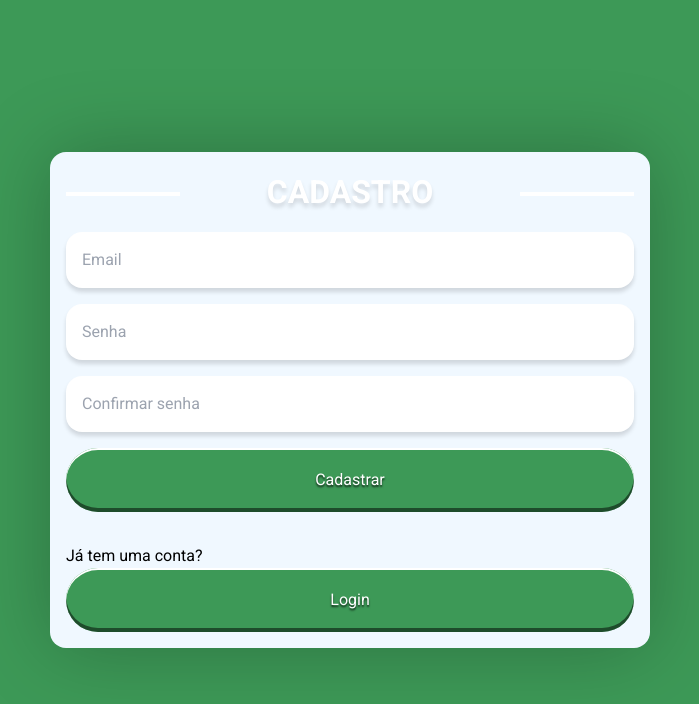
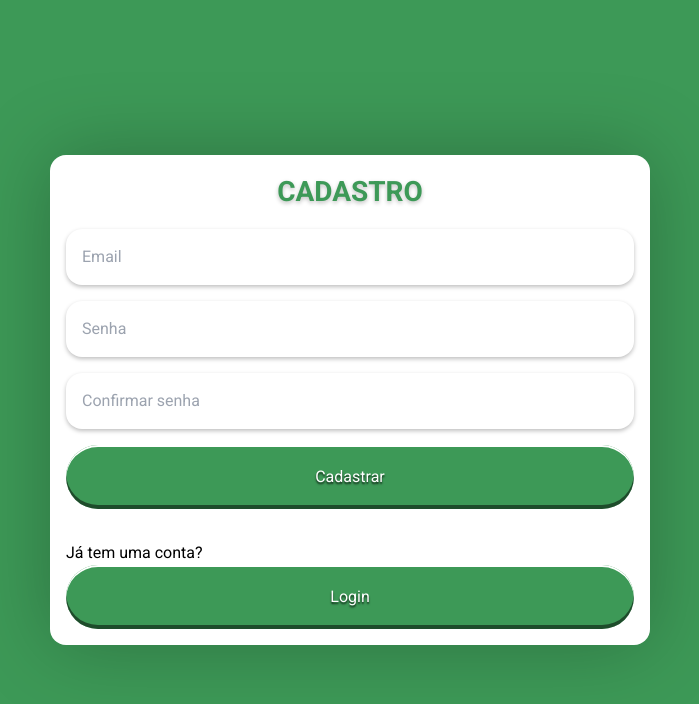
Before and after one commit to Roger2405/controle-vendas, a React (Create React App) app: page /cadastro in a window 1280 px wide. Shown: the top 704 px of the page, without its empty margins (290-989 px from the left). Built offline with nearby package versions, Linux system fonts and the light colour scheme.

Commit message:
item da venda sem vinculo com o produto

```diff
--- a/src/components/Header/styles.scss
+++ b/src/components/Header/styles.scss
@@ -12,7 +12,7 @@ header {
 .navigation {
     padding-top: .5rem;
     display: flex;
-    max-width: 400px;
+    max-width: 500px;
     height: 100%;
     align-items: flex-end;
     background-image: linear-gradient(var(--primary) 50%, var(--background) 60%);
@@ -46,10 +46,12 @@ header {
 
         &:nth-child(3) .link:not(.active) {
             border-radius: 1rem 1rem 0 1rem;
+            border-bottom: .125rem solid var(--dark);
         }
 
         &:nth-child(2) .link:not(.active) {
             border-radius: 1rem 1rem 1rem 0;
+            border-bottom: .125rem solid var(--dark);
         }
 
 
@@ -58,6 +60,7 @@ header {
             padding: 0 .5rem;
             position: relative;
             box-sizing: content-box;
+            border-bottom: 2px solid var(--dark);
             //padding: .5rem;
             background-color: var(--primary);
 
@@ -86,5 +89,6 @@ header {
         background-color: var(--background);
         border-radius: 1rem 1rem 0 0;
         color: var(--primary);
+        border-top: .125rem solid var(--dark);
     }
 }
--- a/src/components/MoneyCard/index.tsx
+++ b/src/components/MoneyCard/index.tsx
@@ -10,7 +10,7 @@ export default function MoneyCards({ setPayment }: Props) {
     return (
         <div className="cards">
             {
-                arr.map(item => {
+                arr.reverse().map(item => {
                     return (
                         <Card setPayment={setPayment} value={item} />
                     )
--- a/src/components/Summary/index.tsx
+++ b/src/components/Summary/index.tsx
@@ -56,6 +56,7 @@ export default function Summary({ setShowSummary, orderProducts }: Props) {
                 productId: product.id,
                 count: product.count,
                 price: product.price_product,
+                name: product.name_product,
                 date: date
             }).then((response) => {
                 if (response.data.success) {
--- a/src/styles/styles.scss
+++ b/src/styles/styles.scss
@@ -11,7 +11,7 @@ $headerHeigth: 4rem;
     //--gray: #8F8F8F;
     //--item-color: #E5F7DB;
     //--white: #FFFFFF;
-    --background: #F0F8FF;
+    --background: #FFFFFF; //#F0F8FF;
     --primary: #3D9957;
     --light-green: #b1e4aa;
     --red: #E55454;
@@ -20,7 +20,7 @@ $headerHeigth: 4rem;
     --white: #FFFFFF;
     --dark: #000000;
 
-    --shadow: 0 .25rem .25rem #00000022;
+    --shadow: 0 .125rem .25rem rgba(0, 0, 0, 0.25);
     //--secondary: #CCCCCC;
 }
 
@@ -43,8 +43,8 @@ body {
 }
 
 .title {
-    font-size: 2rem;
-    color: var(--white);
+    font-size: 1.75rem;
+    color: var(--primary);
     text-shadow: var(--shadow);
     font-weight: 700;
     text-transform: uppercase;
```
